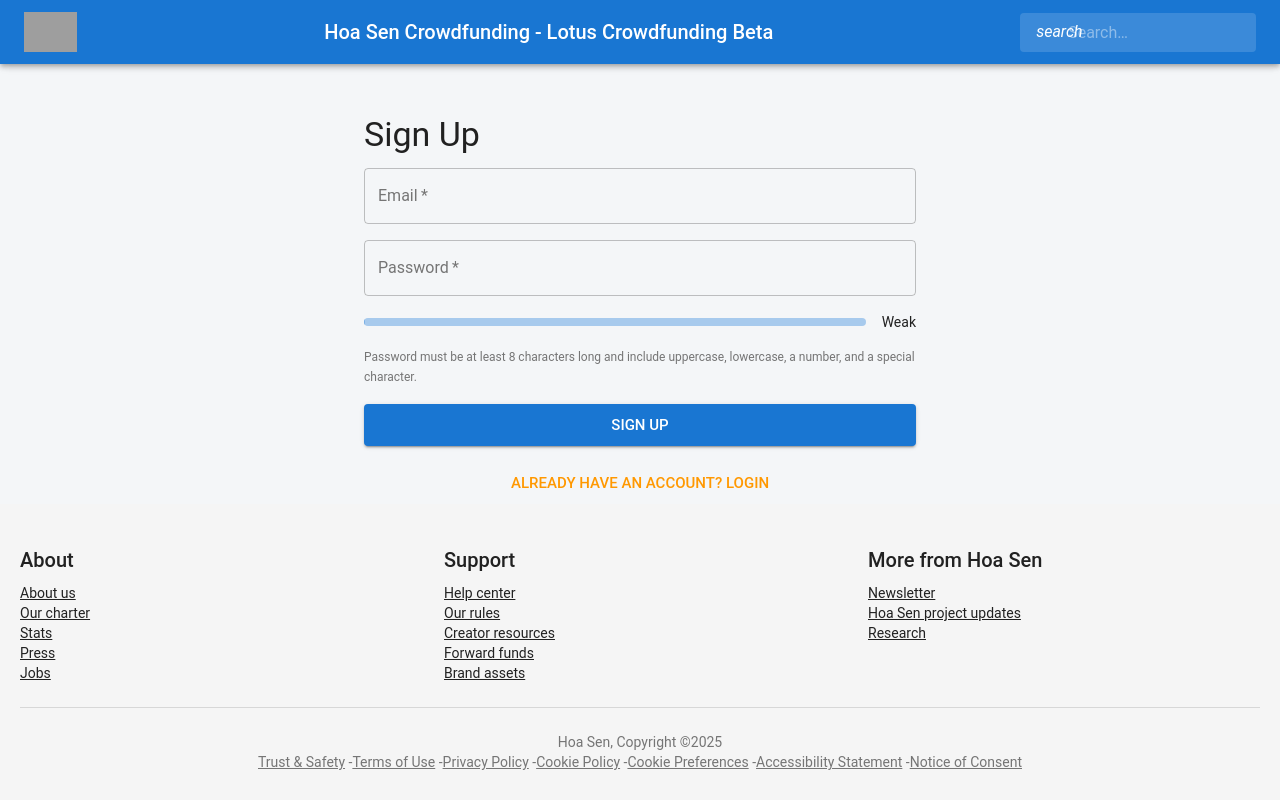
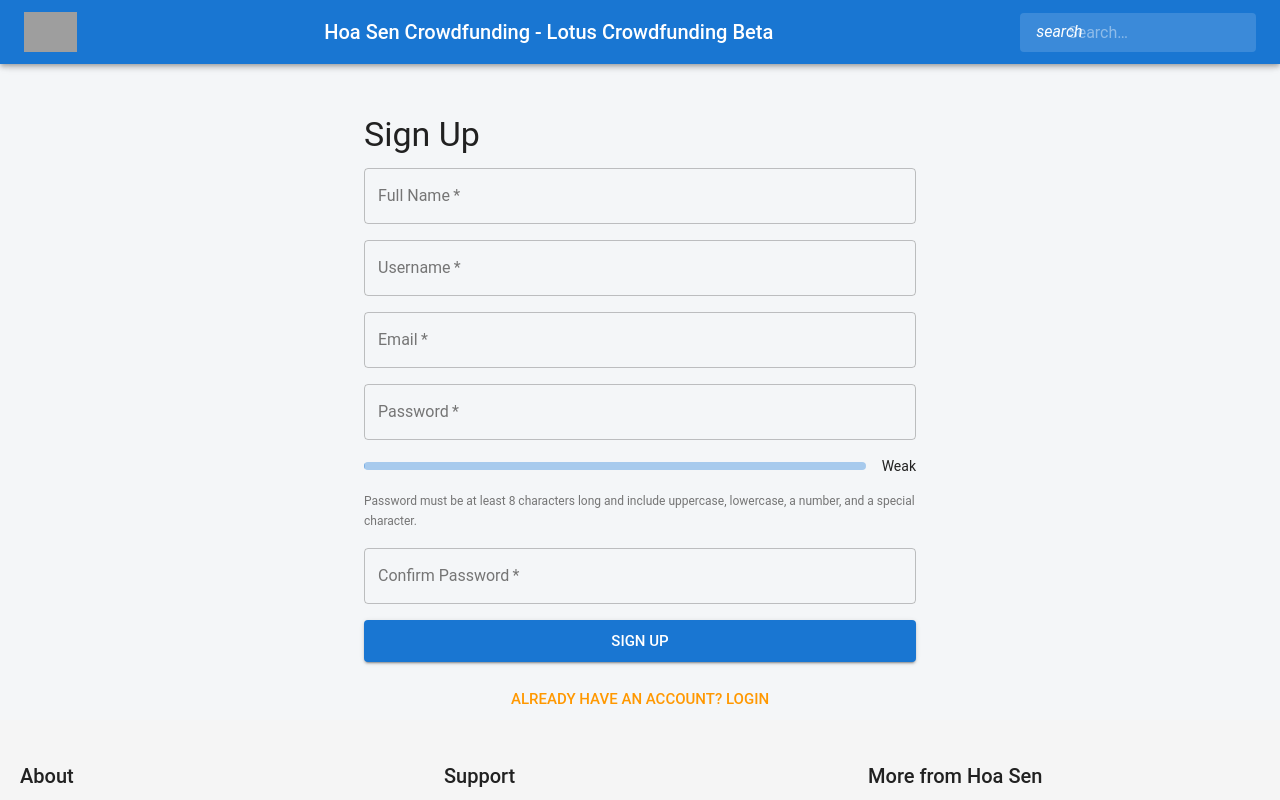
Before and after one commit to Kgunze/codespaces-react, a React (Vite) app: page /signup in a window 1280 px wide. Shown: the top 800 px of the page. Built offline with nearby package versions, Linux system fonts and the light colour scheme; grey boxes are pictures that could not be loaded.

Commit message:
//update the Signup form for more fields of Full Name, User name, Confirm password

```diff
--- a/src/pages/Signup.jsx
+++ b/src/pages/Signup.jsx
@@ -3,7 +3,13 @@
 import { useNavigate } from 'react-router-dom';
 
 export default function Signup() {
-  const [password, setPassword] = useState('');
+  const [formData, setFormData] = useState({
+    fullName: '',
+    username: '',
+    email: '',
+    password: '',
+    confirmPassword: '',
+  });
   const [passwordStrength, setPasswordStrength] = useState(0);
   const navigate = useNavigate();
 
@@ -14,14 +20,20 @@
     if (/[A-Z]/.test(password)) strength += 1; // Uppercase letter
     if (/[a-z]/.test(password)) strength += 1; // Lowercase letter
     if (/[0-9]/.test(password)) strength += 1; // Number
-    if (/[@%*?&#]/.test(password)) strength += 1; // Special character
+    if (/[@$!%*?&#]/.test(password)) strength += 1; // Special character
     return strength;
   };
 
-  const handlePasswordChange = (e) => {
-    const value = e.target.value;
-    setPassword(value);
-    setPasswordStrength(calculatePasswordStrength(value));
+  const handleInputChange = (e) => {
+    const { name, value } = e.target;
+    setFormData((prevData) => ({
+      ...prevData,
+      [name]: value,
+    }));
+
+    if (name === 'password') {
+      setPasswordStrength(calculatePasswordStrength(value));
+    }
   };
 
   const getPasswordStrengthLabel = () => {
@@ -40,21 +52,67 @@
     }
   };
 
+  const handleSubmit = (e) => {
+    e.preventDefault();
+    if (formData.password !== formData.confirmPassword) {
+      alert('Passwords do not match!');
+      return;
+    }
+    // Handle form submission logic here
+    console.log('Form submitted:', formData);
+  };
+
   return (
     <Container maxWidth="sm" sx={{ marginTop: '50px' }}>
       <Typography variant="h4" gutterBottom>
         Sign Up
       </Typography>
-      <Box component="form" noValidate autoComplete="off" sx={{ display: 'flex', flexDirection: 'column', gap: 2 }}>
-        <TextField label="Email" type="email" variant="outlined" fullWidth required />
+      <Box
+        component="form"
+        noValidate
+        autoComplete="off"
+        sx={{ display: 'flex', flexDirection: 'column', gap: 2 }}
+        onSubmit={handleSubmit}
+      >
+        <TextField
+          label="Full Name"
+          name="fullName"
+          type="text"
+          variant="outlined"
+          fullWidth
+          required
+          value={formData.fullName}
+          onChange={handleInputChange}
+        />
+        <TextField
+          label="Username"
+          name="username"
+          type="text"
+          variant="outlined"
+          fullWidth
+          required
+          value={formData.username}
+          onChange={handleInputChange}
+        />
+        <TextField
+          label="Email"
+          name="email"
+          type="email"
+          variant="outlined"
+          fullWidth
+          required
+          value={formData.email}
+          onChange={handleInputChange}
+        />
         <TextField
           label="Password"
+          name="password"
           type="password"
           variant="outlined"
           fullWidth
           required
-          value={password}
-          onChange={handlePasswordChange}
+          value={formData.password}
+          onChange={handleInputChange}
         />
         <Box sx={{ display: 'flex', alignItems: 'center', gap: 2 }}>
           <LinearProgress
@@ -67,6 +125,16 @@
         <Typography variant="caption" color="textSecondary">
           Password must be at least 8 characters long and include uppercase, lowercase, a number, and a special character.
         </Typography>
+        <TextField
+          label="Confirm Password"
+          name="confirmPassword"
+          type="password"
+          variant="outlined"
+          fullWidth
+          required
+          value={formData.confirmPassword}
+          onChange={handleInputChange}
+        />
         <Button variant="contained" color="primary" size="large" type="submit">
           Sign Up
         </Button>
```
